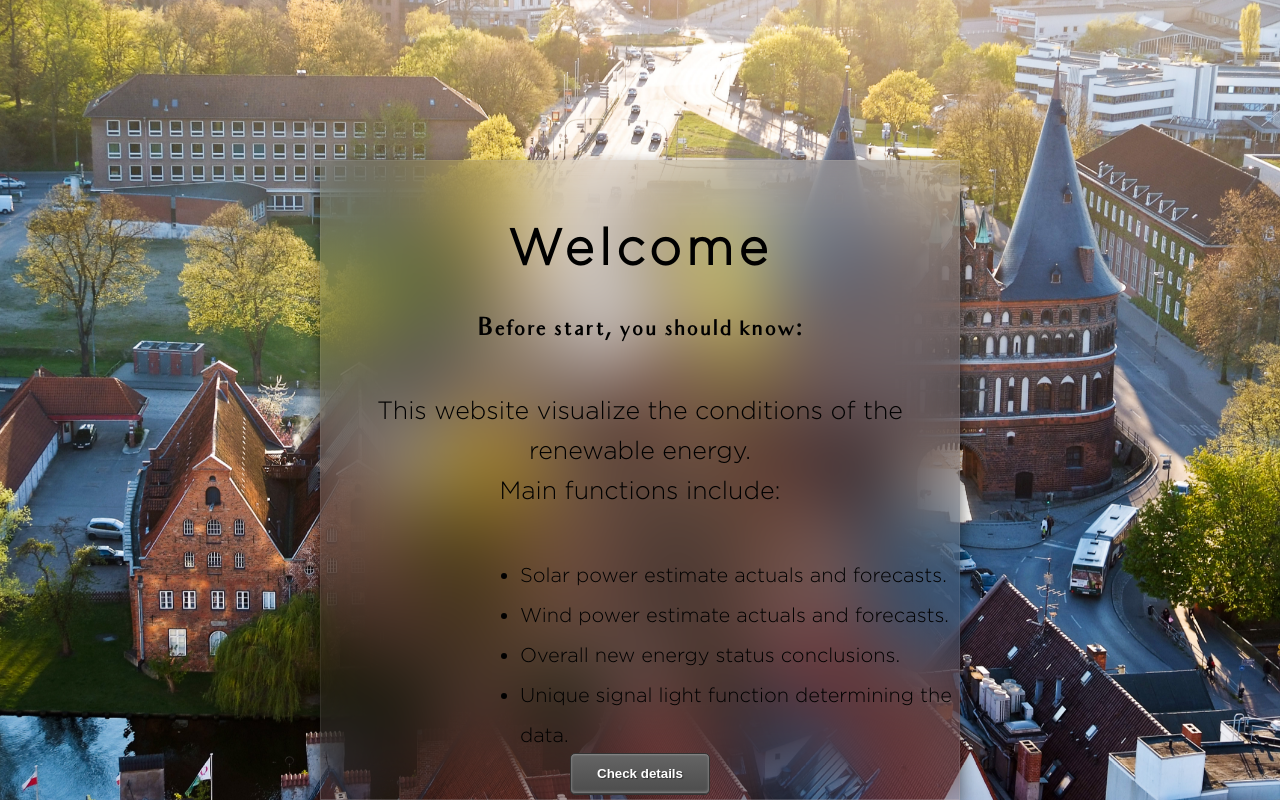
After one commit to TrellixVulnTeam/THL-homework_MGLQ, a PHP site: page / in a window 1280 px wide. The commit adds this page. Run offline with PHP 8.4, Linux system fonts and the light colour scheme.

Commit message:
Optmize homepage

```diff
--- a/SolarEnergyLuebeck/css/style.css
+++ b/NewEnergyLuebeck/css/style.css
@@ -14,7 +14,6 @@ body {
     height: 100%;
     overflow: hidden;
     margin: 0;
-    background-color: rgb(240, 240, 240);
 }
 
 html.sr .load-hidden {
@@ -25,25 +24,55 @@ html.sr .load-hidden {
     width: 100%;
     height: 100%;
     position: relative;
+    background-image: url('../img/background.jpg');
+    background-position: center center;
+    background-repeat: no-repeat;
+    background-attachment: fixed;
+    background-size: cover;
+    background-color: none;
+}
+
+.frosted {
+    z-index: 1;
+    background-position: center center;
+    background-size: cover;
+    overflow: hidden;
+}
+
+.frosted:after {
+    content: '';
+    position: absolute;
+    top: 0;
+    left: 0;
+    right: 0;
+    bottom: 0;
+    z-index: -1;
+    background-image: url('../img/background.jpg');
+    background-position: center center;
+    background-size: cover;
+    background-attachment: fixed;
+    -webkit-filter: blur(20px);
+    -moz-filter: blur(20px);
+    -ms-filter: blur(20px);
+    -o-filter: blur(20px);
+    filter: blur(40px);
+    margin: -30px;
+
 }
 
 #content {
     width: 50%;
-    height: 50%;
+    height: 80%;
     margin: auto;
     position: absolute;
-    top: 0;
+    top: 20%;
     left: 0;
-    bottom: 0;
     right: 0;
-    overflow: auto;
-    box-shadow: 0 0 0 1px hsla(240, 0%, 100%, .3) inset,
-        0 .5em 1em rgba(0, 0, 0, 0.6);
-    text-shadow: 0 1px 1px hsla(240, 0%, 100%, .5);
-    background-color: rgba(255, 255, 255, 0.1);
+    box-shadow: 0 0 0 1px hsla(240, 0%, 100%, .3) inset, 0 .5em 1em rgba(0, 0, 0, 0.6);
 }
 
 h1 {
+    margin-top: 60px;
     text-align: center;
     color: black !important;
     font-family: Gotham-Light;
@@ -54,12 +83,27 @@ h1 {
 h2 {
     padding-top: 1px !important;
     text-align: center;
-    color: black !important;
+    color: rgb(0, 0, 0) !important;
     font-family: Audrey;
 }
 
+p {
+    padding-top: 20px;
+    font-family: Gotham-Light;
+    font-size: 25px;
+    line-height: 40px;
+    text-align: center;
+}
+
+ul {
+    font-family: Gotham-Light;
+    font-size: 20px;
+    line-height: 40px;
+    position: absolute;
+    left: 25%;
+}
+
 button {
-    margin: 50px 0 20px 0;
     width: 140px;
     line-height: 38px;
     text-align: center;
@@ -67,13 +111,17 @@ button {
     color: #fff;
     text-shadow: 1px 1px 1px #333;
     border-radius: 5px;
-    position: relative;
     overflow: hidden;
     border: 1px solid #333;
     box-shadow: 0 1px 2px #8b8b8b inset, 0 -1px 0 #3d3d3d inset, 0 -2px 3px #8b8b8b inset;
     background: -webkit-linear-gradient(top, #656565, #4c4c4c);
     background: -moz-linear-gradient(top, #656565, #4a4a4a);
     background: linear-gradient(top, #656565, #4a4a4a);
+    margin: auto;
+    position: absolute;
+    bottom: 5px;
+    left: 0;
+    right: 0;
 }
 
 button:hover {
--- /dev/null
+++ b/NewEnergyLuebeck/index.html
@@ -0,0 +1,46 @@
+<!DOCTYPE html>
+<html>
+
+<head>
+    <title>NewEnergyLuebeck</title>
+    <link rel="stylesheet" type="text/css" href="css/style.css">
+    <!-- ScrollReveal -->
+    <script src="https://unpkg.com/scrollreveal"></script>
+</head>
+
+<body>
+    <!-- Title area -->
+    <section class="first-screen">
+        <div class="container load-hidden frosted" id="content">
+            <h1 class="title">Welcome</h1>
+            <h2 class="subtitle">Before start, you should know:</h2>
+            <p class="description">This website visualize the conditions of the renewable energy.</br>Main functions include:</p>
+            <ul>
+                <li>Solar power estimate actuals and forecasts.</li>
+                <li>Wind power estimate actuals and forecasts.</li>
+                <li>Overall new energy status conclusions.</li>
+                <li>Unique signal light function determining the data.</li>
+            </ul>
+            <center>
+                <button class="button" type="button" onclick="showDetails()">Check details</button>
+            </center>
+        </div>
+    </section>
+    <!-- Charts area -->
+    <section class="second-screen">
+        <div class="container" id="solar_chart"></div>
+        <center>
+            <button class="button" type="button" onclick="backTop()">Back to top</button>
+        </center>
+    </section>
+    <!-- jQuery -->
+    <script src="https://ajax.googleapis.com/ajax/libs/jquery/1.12.4/jquery.min.js"></script>
+    <!-- ECharts -->
+    <script src="./js/echarts/echarts.min.js"></script>
+    <!-- Charts -->
+    <script src="./js/charts.js"></script>
+    <!-- Controls-->
+    <script src="./js/controls.js"></script>
+</body>
+
+</html>
--- a/SolarEnergyLuebeck/js/charts.js
+++ b/NewEnergyLuebeck/js/charts.js
@@ -60,12 +60,12 @@ function transDate(date) {
 }
 // console.log("2017-01-30T05:00:00.0000000Z");
 // Initialize charts
-var Charts = echarts.init(document.getElementById('charts'));
-Charts.showLoading();
+var solar_chart = echarts.init(document.getElementById('solar_chart'));
+solar_chart.showLoading();
 // Display empty charts
-Charts.setOption({
+solar_chart.setOption({
     title: {
-        text: 'Status Forecasts 48hours',
+        text: 'Solar Power 48hours',
         subtext: 'Energy calculated in 30mins period',
         left: 'center',
         padding: 40,
@@ -78,14 +78,8 @@ Charts.setOption({
     },
     legend: {
         data: ['GHI (W/m^2)', 'Energy (Wh)'],
-        top: "15%",
+        bottom: "5%",
         left: 100
-    },
-    grid: {
-        top: "15%",
-        bottom: "30%",
-        left: 100,
-        right: "50%"
     },
     xAxis: {
         type: 'category',
@@ -116,6 +110,18 @@ Charts.setOption({
         type: 'bar',
         yAxisIndex: 0,
         data: [],
+        itemStyle: {
+            normal: {
+                color: function (params) {
+                    if (params.value > 0 && params.value < 55) {
+                        return "#b22222";
+                    } else if (params.value >= 55 && params.value < 95) {
+                        return "#b8860b";
+                    }
+                    return "#8fbc8f";
+                }
+            }
+        },
         animationDelay: function (idx) {
             return idx * 20 + 100;
         }
@@ -127,7 +133,7 @@ Charts.setOption({
     }],
     animationEasing: 'elasticOut'
 });
-window.onresize = Charts.resize;
+window.onresize = solar_chart.resize;
 // Declare variables to store asynchronous data
 var arr_ene = [];
 var arr_ghi = [];
@@ -152,17 +158,17 @@ $.ajax({
         };
         // console.log(arr_ghi);
         // Inject data in to the charts
-        Charts.hideLoading();
-        Charts.setOption({
+        solar_chart.hideLoading();
+        solar_chart.setOption({
             xAxis: {
                 data: arr_end
             },
             series: [{
                 name: 'Energy (Wh)',
-                data: arr_ene,
+                data: arr_ene
             }, {
                 name: 'GHI (W/m^2)',
-                data: arr_ghi,
+                data: arr_ghi
             }],
         });
     }
```
Also changed, not shown: other parts of NewEnergyLuebeck/css/style.css (+12 -15 lines), SolarEnergyLuebeck/index.html (deleted, +0 -43 lines), NewEnergyLuebeck/fonts/Audrey-Normal.otf (renamed from SolarEnergyLuebeck/fonts/Audrey-Normal.otf), NewEnergyLuebeck/fonts/Gotham-Light-Regular.otf (renamed from SolarEnergyLuebeck/fonts/Gotham-Light-Regular.otf), NewEnergyLuebeck/img/background.jpg (added), NewEnergyLuebeck/js/controls.js (renamed from SolarEnergyLuebeck/js/controls.js), NewEnergyLuebeck/js/echarts/echarts.min.js (renamed from SolarEnergyLuebeck/js/echarts/echarts.min.js).
